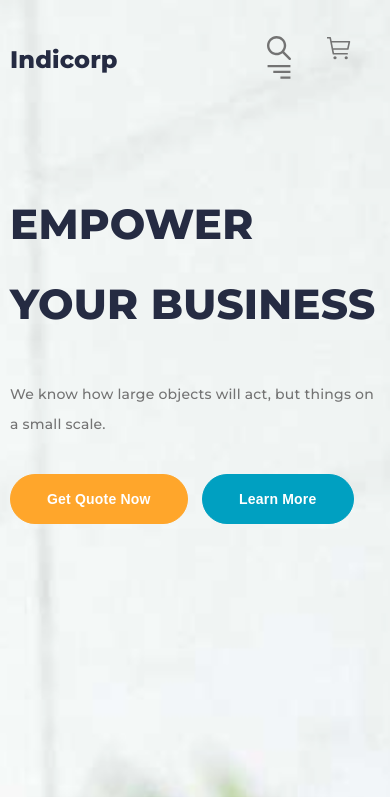
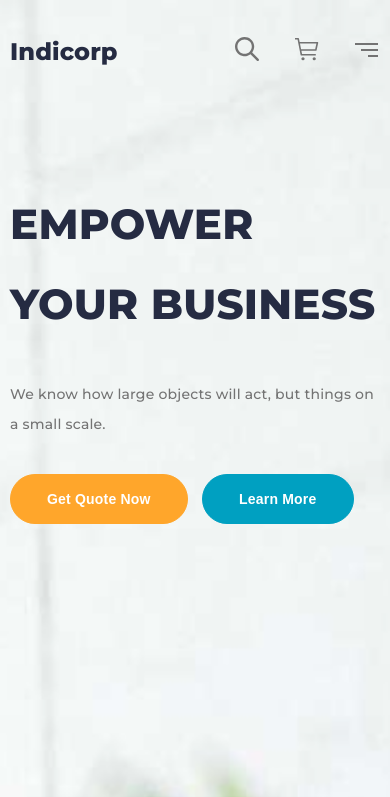
Before and after one commit to azamsv/indicorp, a plain HTML site: page index.html in a window 390 px wide. Shown: the top 797 px of the page. Drawn offline with Linux system fonts and the light colour scheme.

Commit message:
adaptive 540px end

```diff
--- a/index.html
+++ b/index.html
@@ -43,10 +43,7 @@
                     </clipPath>
                 </defs>
             </svg>
-            <svg width="24" height="14" viewBox="0 0 24 14" fill="none" xmlns="http://www.w3.org/2000/svg">
-                <path d="M0.571411 0H23.4285V2.28571H0.571411V0ZM6.2857 5.71429H23.4285V8H6.2857V5.71429ZM13.4286 11.4286H23.4285V13.7143H13.4286V11.4286Z" fill="#737373"/>
-            </svg>
-
+            <div class="burger_menu"></div>
         </nav>
     </div>
 </header>
--- a/styles/media.css
+++ b/styles/media.css
@@ -204,18 +204,48 @@
     .section_title {
         font-size: 37px;
     }
-    .header_nav {
-        display: none;
-    }
     .header .container {
         justify-content: space-between;
     }
+    .header_nav {
+         display: none;
+     }
     .header_burger {
         display: block;
     }
     .header_burger svg {
-        margin-left: 32px;
+        margin-right: 32px;
     }
+    .burger_menu {
+        position: relative;
+        width: 23px;
+        height: 2px;
+        background: #737373;
+        top: -22.5px;
+        right: 2px;
+        margin-left: 122px;
+    }
+    .burger_menu::before {
+        content: "";
+        position: absolute;
+        top: 6px;
+        bottom: 0;
+        right: 0;
+        width: 17px;
+        height: 2px;
+        background: #737373;
+    }
+    .burger_menu::after {
+        content: "";
+        position: absolute;
+        top: 12px;
+        bottom: 0;
+        right: 0;
+        width: 10px;
+        height: 2px;
+        background: #737373;
+    }
+
     .hero {
         background: url(../images/hero-bg.png)no-repeat center/cover;
         height: 172vh;
@@ -266,7 +296,7 @@
         font-size: 16px;
     }
     .clients_top {
-        padding: 80px 0;
+        padding: 80px 0 170px;
         height: 100%;
     }
     .clients_top svg {
@@ -280,7 +310,7 @@
         height: 100%
     }
     .clients_form {
-        bottom: auto;
+        bottom: -40px;
         width: 540px;
         height: 212px;
         padding: 30px 78px;
@@ -294,15 +324,17 @@
         text-align: center;
     }
     .contacts {
-        height: 1137px;
-        padding: 75px 0 130px;
-        margin: 212px 0 0;
+        padding: 180px 0 130px;
     }
     .contacts_desc {
         margin: 10px auto 65px;
     }
+    .contacts_card {
+        height: 393px;
+    }
     .contacts_grid {
         width: 450px;
+        height: 100%;
         grid-template-columns: 1fr;
         grid-row-gap: 30px;
     }
@@ -327,17 +359,20 @@
     }
     .footer_bottom {
         height: 100%;
-
     }
     .footer_bottom_desc {
         margin-bottom: 50px;
     }
     .footer_bottom .container {
         flex-direction: column;
-        padding: 35px 51px 80px;
+        padding: 35px 57px 80px;
         align-items: start;
     }
+    .footer_link svg {
+        margin-left: 0;
+    }
     .footer_icon {
+       margin-left: 0;
         margin-right: 20px;
     }
 
```
